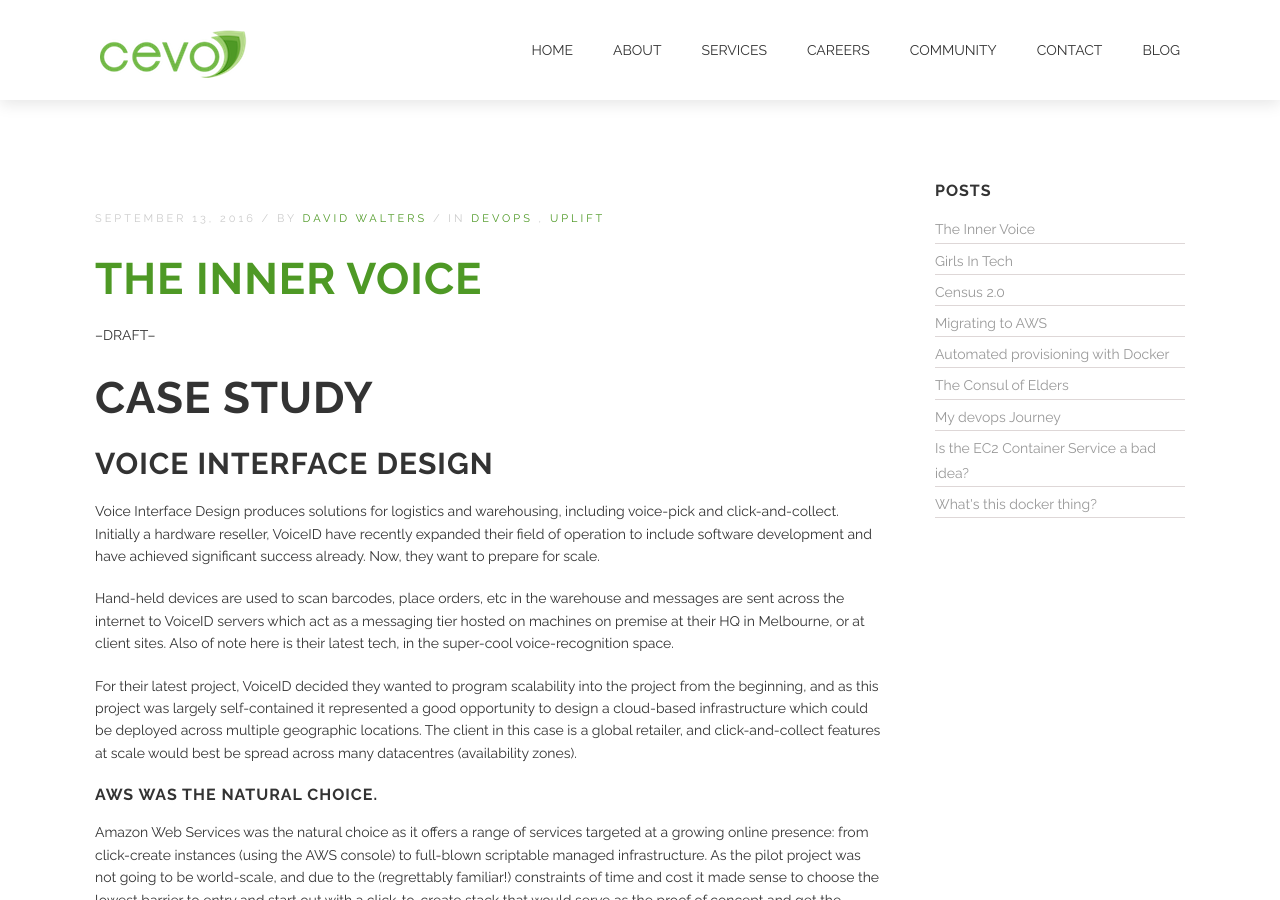
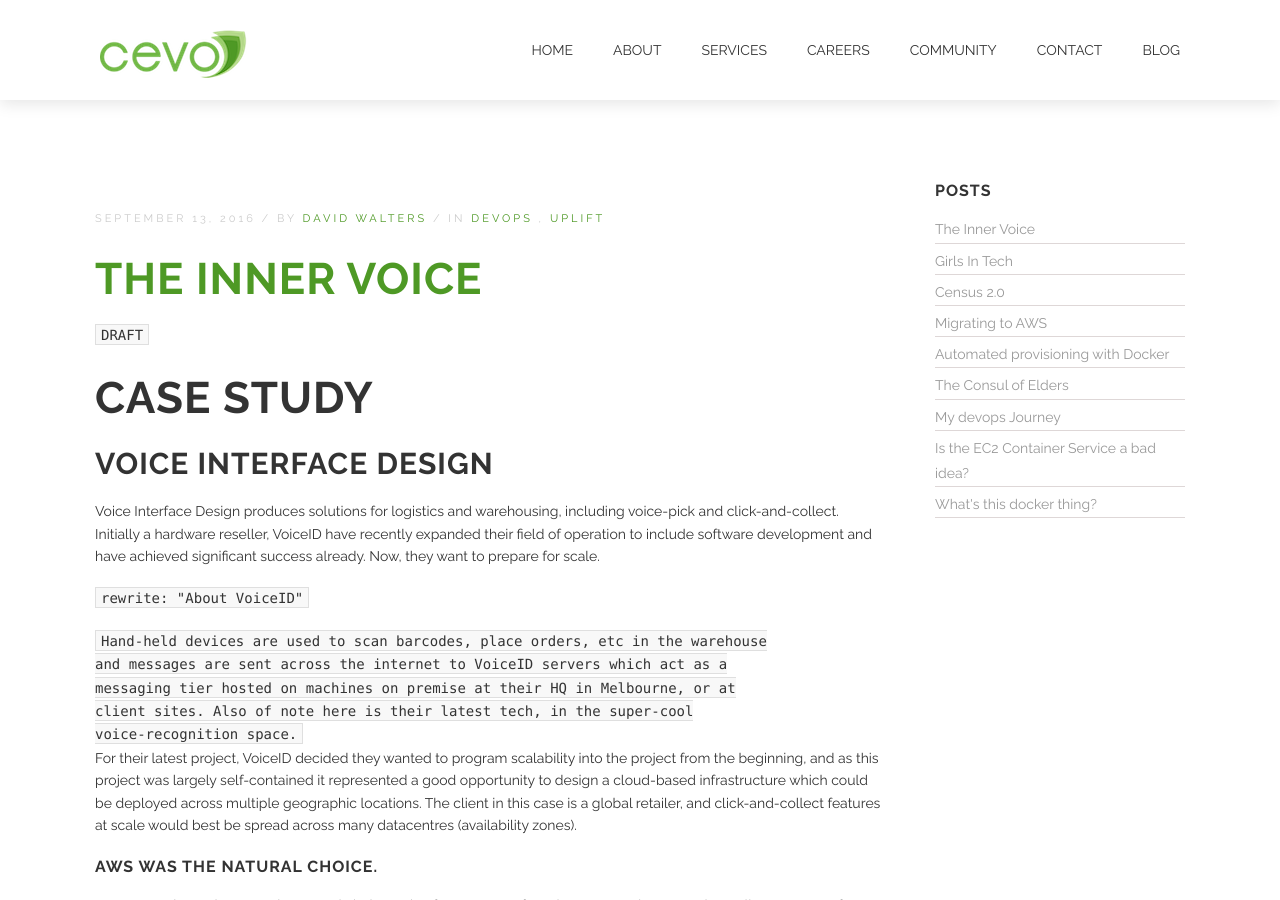
Before and after one commit to nonspecialist/cevoaustralia.github.io, a Jekyll site: the page built from _posts/2016-09-13-the-inner-voice.markdown, in a window 1280 px wide and 900 px high. Built offline with Jekyll 4.4.1, drawn with Linux system fonts in a browser that asks for light colours.

Commit message:
inner-voice: mark "about voiceid" for rewrite

```diff
--- a/_posts/2016-09-13-the-inner-voice.markdown
+++ b/_posts/2016-09-13-the-inner-voice.markdown
@@ -14,7 +14,7 @@
 excerpt:
   Sometimes it is necessary to forgo the pure awesome of Infrastructure As Code and automate "Most Of The Things".
 ---
---DRAFT--
+`DRAFT`
 # Case Study
 ## Voice Interface Design
 
@@ -24,11 +24,15 @@
 development and have achieved significant success already. Now, they want to
 prepare for scale.
 
-Hand-held devices are used to scan barcodes, place orders, etc in the warehouse
-and messages are sent across the internet to VoiceID servers which act as a
-messaging tier hosted on machines on premise at their HQ in Melbourne, or at
-client sites. Also of note here is their latest tech, in the super-cool
-voice-recognition space.
+
+`rewrite: "About VoiceID"`
+
+    Hand-held devices are used to scan barcodes, place orders, etc in the warehouse
+    and messages are sent across the internet to VoiceID servers which act as a
+    messaging tier hosted on machines on premise at their HQ in Melbourne, or at
+    client sites. Also of note here is their latest tech, in the super-cool
+    voice-recognition space.
+
 
 For their latest project, VoiceID decided they wanted to program scalability into
 the project from the beginning, and as this project was largely self-contained
```
Also changed, not shown: other parts of _posts/2016-09-13-the-inner-voice.markdown (+0 -2 lines).
